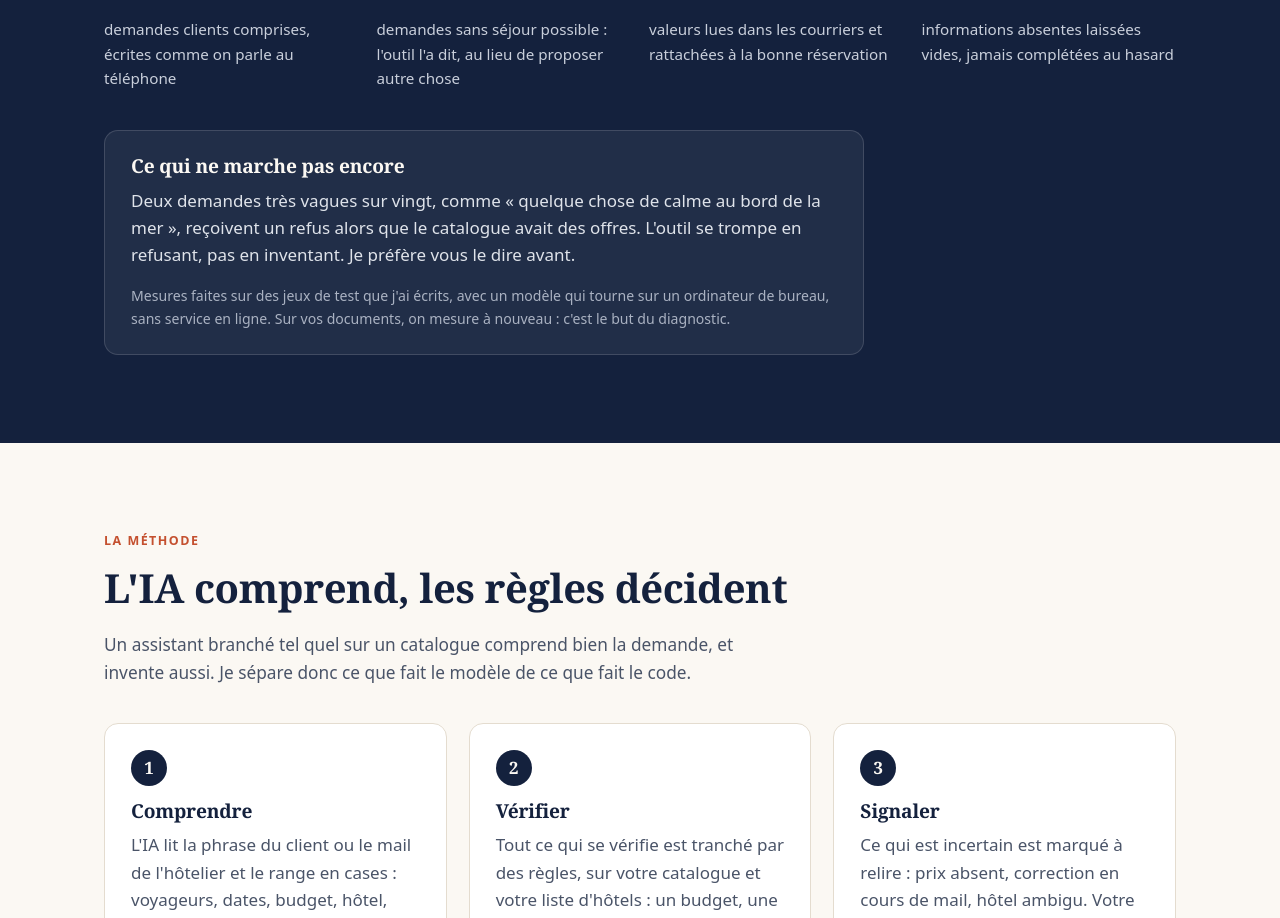
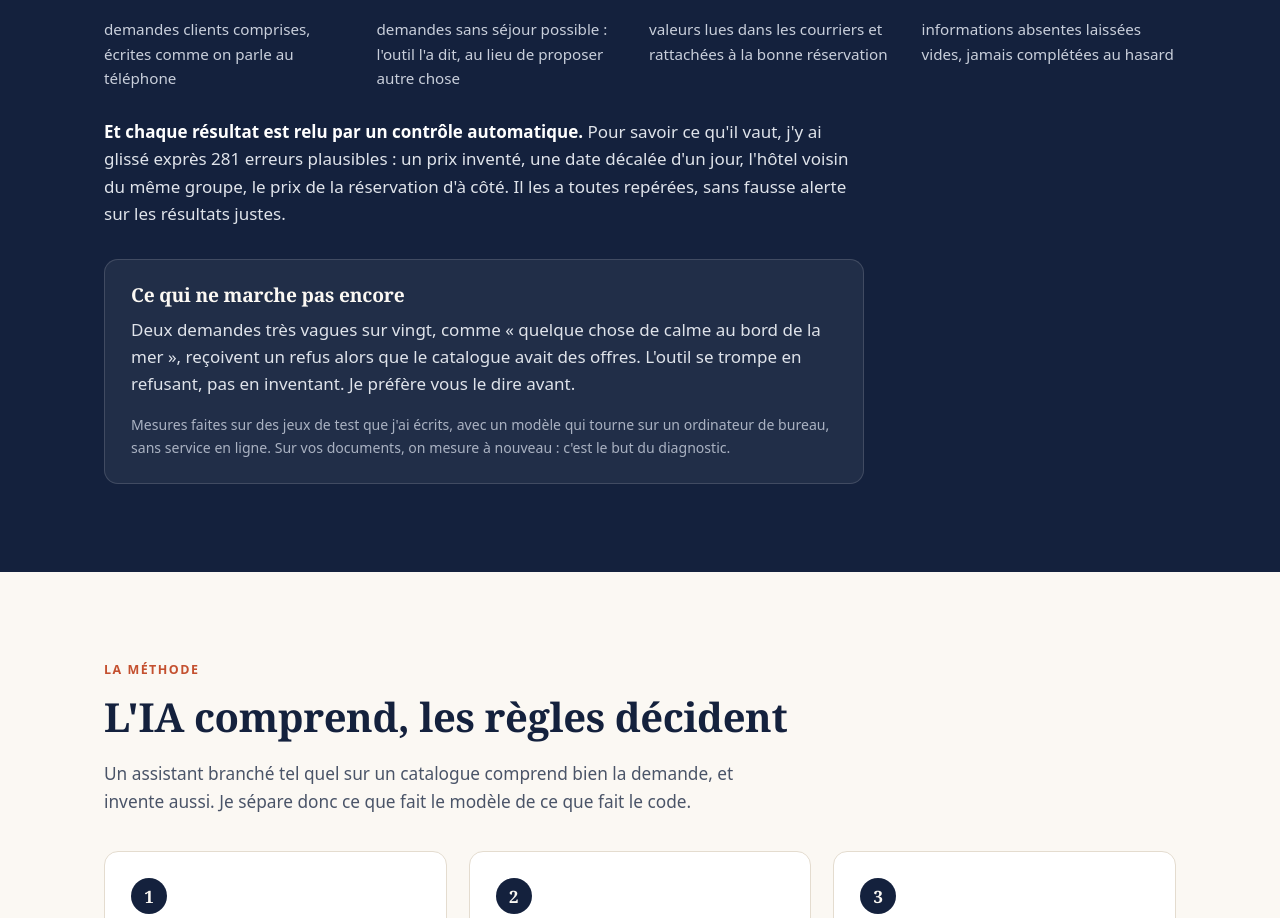
Before and after one commit to ThomasLabetouille/PortfolioFreelance, a React (Vite) app: page / in a window 1280 px wide. Shown: the part 3177-4095 px from the top of the page. Built offline with nearby package versions, Linux system fonts and the light colour scheme.

Commit message:
Lien Calendly, contrôle automatique dans les résultats

```diff
--- a/src/config.js
+++ b/src/config.js
@@ -11,7 +11,7 @@ export const site = {
   portfolioTechnique: "https://thomas-labetouille.vercel.app/",
   ficheTechniqueComptoir: "https://thomas-labetouille.vercel.app/project/comptoir",
   // Lien Calendly / Cal.com. Vide : les boutons ouvrent un mail pré-rempli.
-  rdvUrl: "https://calendly.com/thomas-labetouille/30min",
+  rdvUrl: "https://calendly.com/thomas-labetouille/15-minute-meeting",
   // Photo dans public/ (ex. "/photo.jpg"). Vide : un monogramme à la place.
   photo: "",
   // Recommandation d'un ancien client, affichée seulement si remplie.
--- a/src/sections.jsx
+++ b/src/sections.jsx
@@ -57,6 +57,13 @@ export function Chiffres() {
             </div>
           ))}
         </div>
+        <p className="controle">
+          <strong>Et chaque résultat est relu par un contrôle automatique.</strong> Pour
+          savoir ce qu'il vaut, j'y ai glissé exprès 281 erreurs plausibles : un prix
+          inventé, une date décalée d'un jour, l'hôtel voisin du même groupe, le prix de
+          la réservation d'à côté. Il les a toutes repérées, sans fausse alerte sur les
+          résultats justes.
+        </p>
         <div className="limites">
           <h3>Ce qui ne marche pas encore</h3>
           <p>
--- a/src/styles.css
+++ b/src/styles.css
@@ -188,6 +188,8 @@ a:focus-visible, button:focus-visible, summary:focus-visible { outline: 3px soli
 .stat { border-top: 2px solid rgb(251 248 243 / 0.25); padding-top: 16px; }
 .stat-n { font-family: var(--titre); font-size: clamp(2.2rem, 4vw, 3rem); font-weight: 600; margin: 0 0 4px; color: #fff; }
 .stat-t { color: #c9cfdb; font-size: 0.95rem; margin: 0; }
+.controle { color: #dfe3ea; max-width: 760px; margin: -12px 0 32px; }
+.controle strong { color: #fff; }
 .limites { background: rgb(255 255 255 / 0.06); border: 1px solid rgb(255 255 255 / 0.14); border-radius: var(--rayon); padding: 24px 26px; max-width: 760px; }
 .limites p { color: #dfe3ea; }
 .limites .petit { color: #aab2c2; margin: 0; }
```
